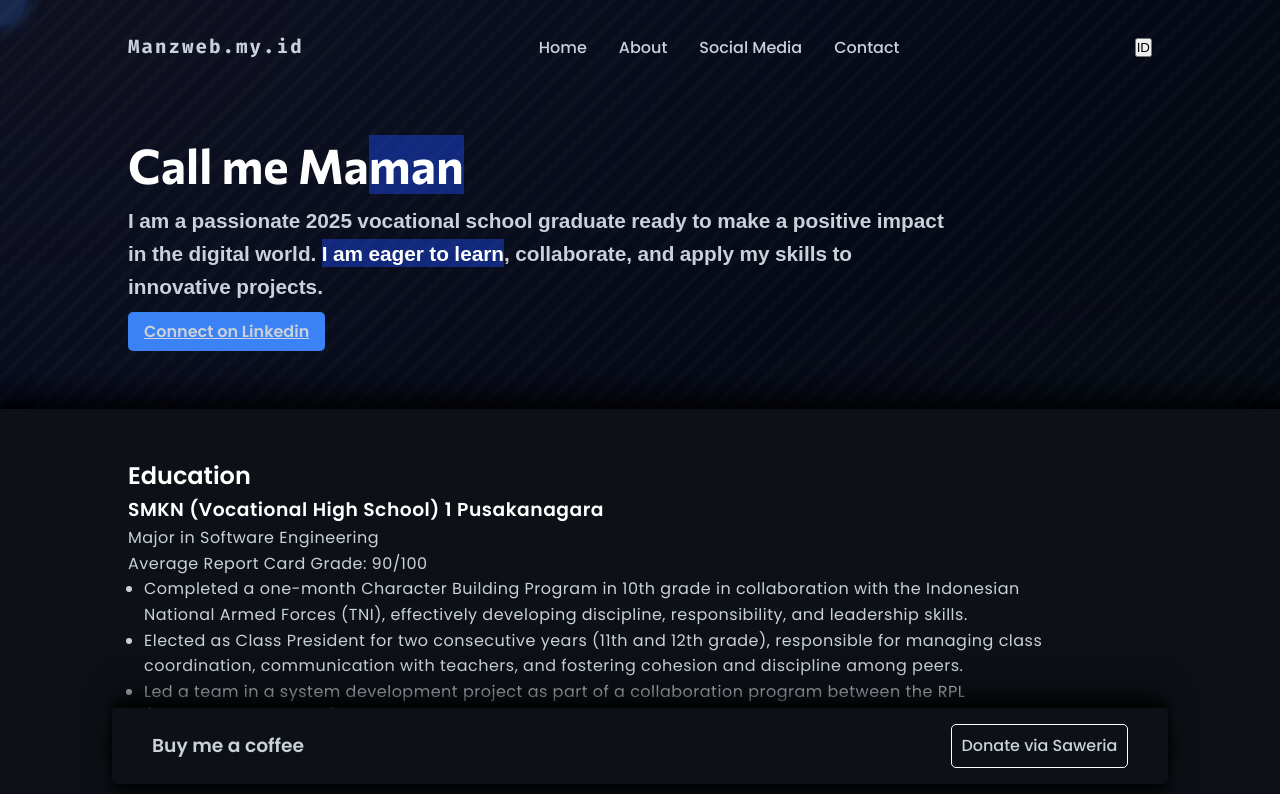
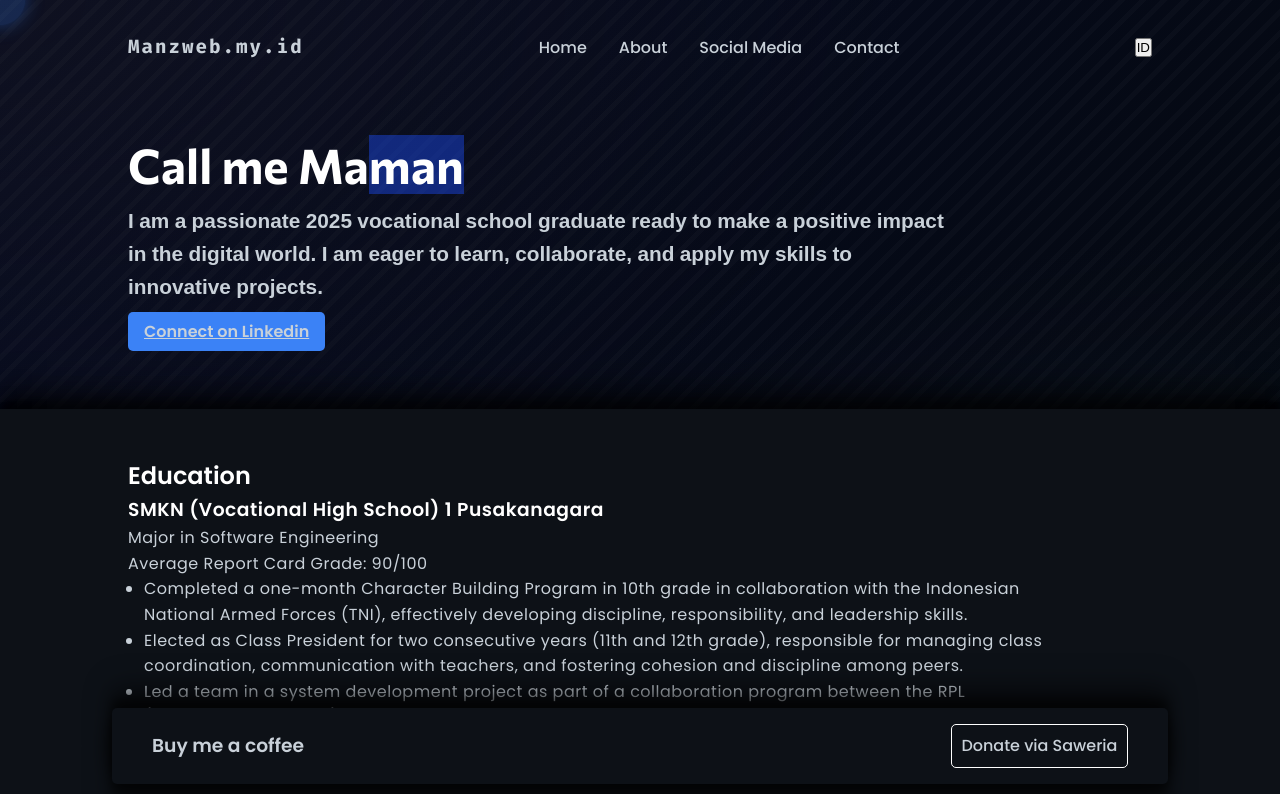
Before and after one commit to mamanrpl02/portofolio-with-reactjs, a React (Vite) app: page /about in a window 1280 px wide. Shown: the top 794 px of the page. Built offline with nearby package versions, Linux system fonts and the light colour scheme.

Commit message:
all page translate done

```diff
--- a/src/components/About/AboutIntro.jsx
+++ b/src/components/About/AboutIntro.jsx
@@ -1,23 +1,42 @@
+import { useLang } from "../../context/LangContext";
+
 export default function AboutIntro() {
+  const { lang } = useLang();
+
+  const textEn = {
+    callMe: "Call me Ma",
+    highlighted: "man",
+    paragraph: `I am a passionate 2025 vocational school graduate ready to make a
+      positive impact in the digital world. I am eager to learn, collaborate, and apply my skills to innovative projects.`,
+    linkedin: "Connect on Linkedin",
+  };
+
+  const textId = {
+    callMe: "Panggil saya Ma",
+    highlighted: "man",
+    paragraph: `Saya lulusan SMK 2025 yang penuh semangat, siap memberikan
+      dampak positif di dunia digital. Saya ingin belajar, berkolaborasi, dan mengaplikasikan kemampuan saya pada proyek-proyek inovatif.`,
+    linkedin: "Terhubung di Linkedin",
+  };
+
+  const text = lang === "en" ? textEn : textId;
+
   return (
     <section id="about">
       <div className="contain-about">
         <h1>
-          Call me Ma<span>man</span>
+          {text.callMe}
+          <span>{text.highlighted}</span>
         </h1>
         <div className="paragraft">
-        <p>
-          I am a passionate 2025 vocational school graduate ready to make a
-          positive impact in the digital world. <span>I am eager to learn</span>,
-          collaborate, and apply my skills to innovative projects.
-          </p>
-          </div>
+          <p>{text.paragraph}</p>
+        </div>
         <a
           target="_blank"
           rel="noopener noreferrer"
           href="https://www.linkedin.com/in/abdurrahman-hidayat-581265293/"
         >
-          Connect on Linkedin
+          {text.linkedin}
         </a>
       </div>
     </section>
--- a/src/components/Sosmed/SocialMedia.jsx
+++ b/src/components/Sosmed/SocialMedia.jsx
@@ -1,15 +1,28 @@
 /* src/components/Sosmed/SocialMedia.jsx */
 import SosmedItem from "./SosmedItem";
+import { useLang } from "../../context/LangContext";
 
 export default function SocialMedia() {
+  const { lang } = useLang();
+
+  const textEn = {
+    title: "Find me on social media",
+    infor: "Learn more about my activities, journey, and background in the :",
+  };
+
+  const textId = {
+    title: "Temukan saya di media sosial  ",
+    infor: "Pelajari lebih lanjut tentang aktivitas, perjalanan, dan latar belakang saya di:",
+  };
+
+  const text = lang === "en" ? textEn : textId;
+
   return (
     <section id="manzweb-sosmed" className="sosmed-section">
       <div className="sosmed-content">
         <div className="sosmed-title">
-            <h2 className="c-white-1">Find me on social media</h2>
-            <p>
-              Learn more about my activities, journey, and background in the
-            </p>
+          <h2 className="c-white-1">{ text.title}</h2>
+          <p>{ text.infor}</p>
         </div>
 
         <SosmedItem
--- a/src/styles/navbar.css
+++ b/src/styles/navbar.css
@@ -51,6 +51,9 @@
   cursor: pointer;
   user-select: none;
 }
+
+
+
 
 /* Responsive */
 @media (max-width: 1024px) {
```
Lines whose indentation alone changed are shown as unchanged.
